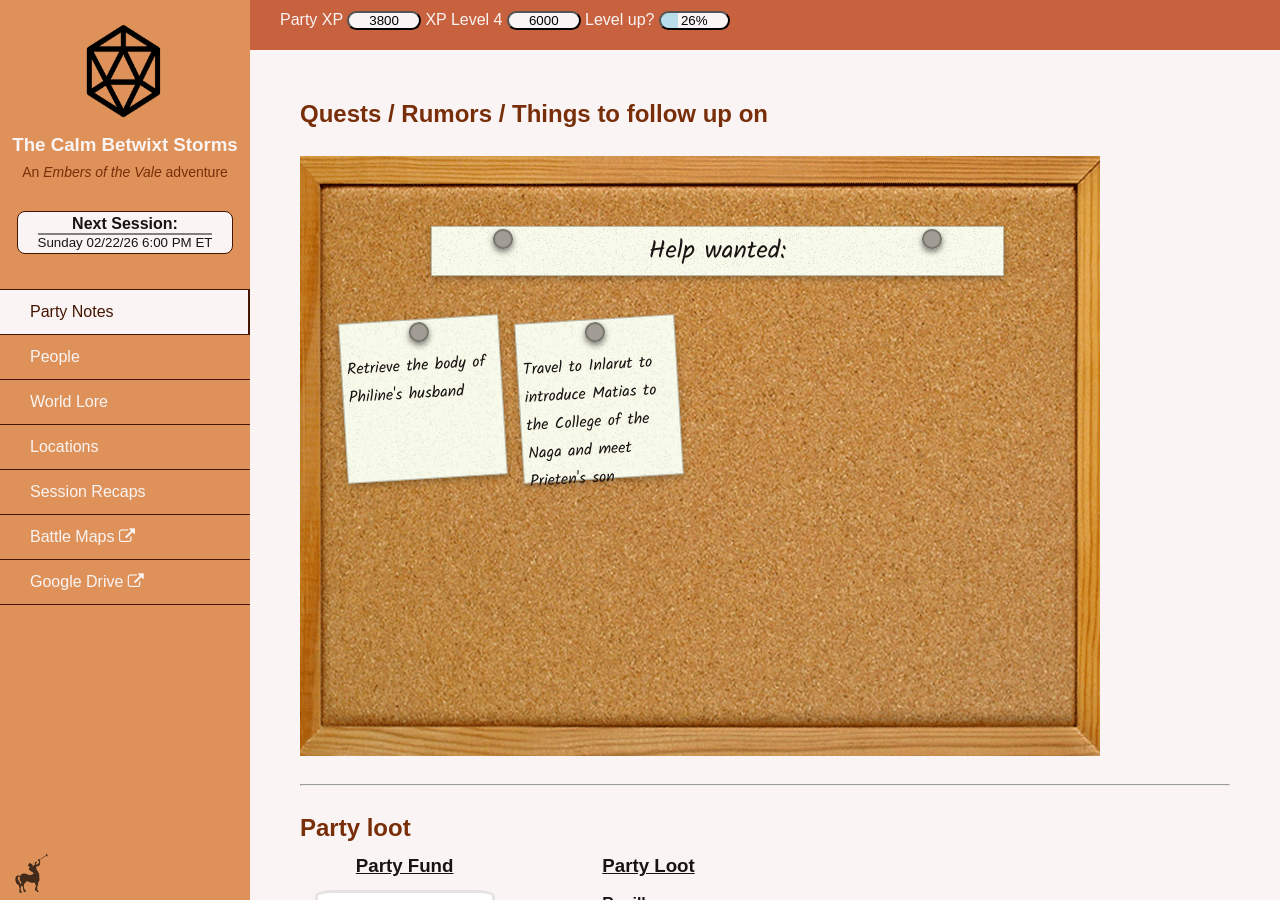
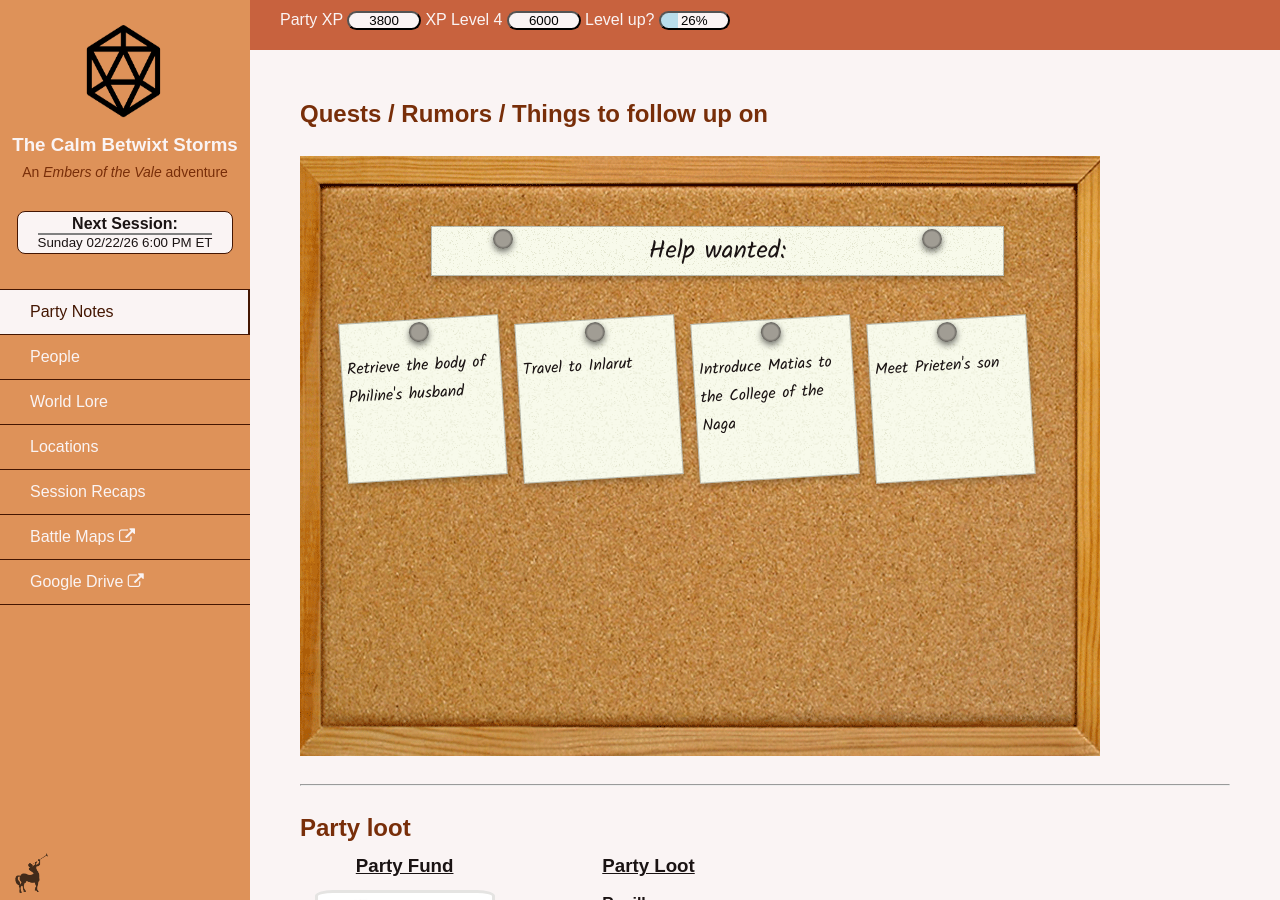
Before and after one commit to lambdr/calm_betwixt_storms, a Jekyll site: the page built from index.md, in a window 1280 px wide and 900 px high. Built offline with Jekyll 4.4.1, drawn with Linux system fonts in a browser that asks for light colours.

Commit message:
Update party_info.yml

```diff
--- a/_data/party_info.yml
+++ b/_data/party_info.yml
@@ -1,6 +1,8 @@
 quests:
   - description: Retrieve the body of Philine's husband
-  - description: Travel to Inlarut to introduce Matias to the College of the Naga and meet Prieten's son
+  - description: Travel to Inlarut
+  - description: Introduce Matias to the College of the Naga
+  - description: Meet Prieten's son
 pp: 2
 gp: 96
 sp: 134
```
